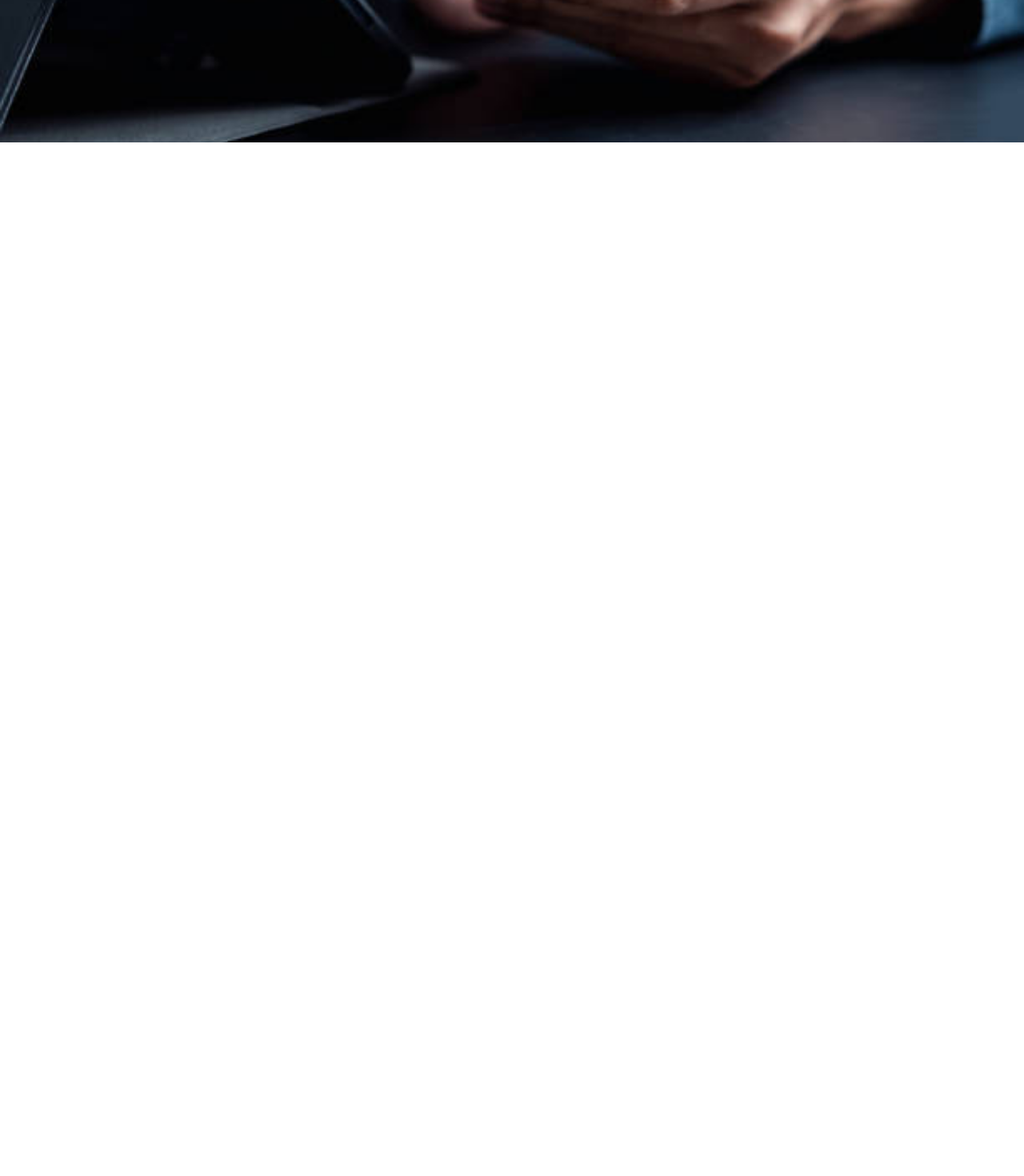
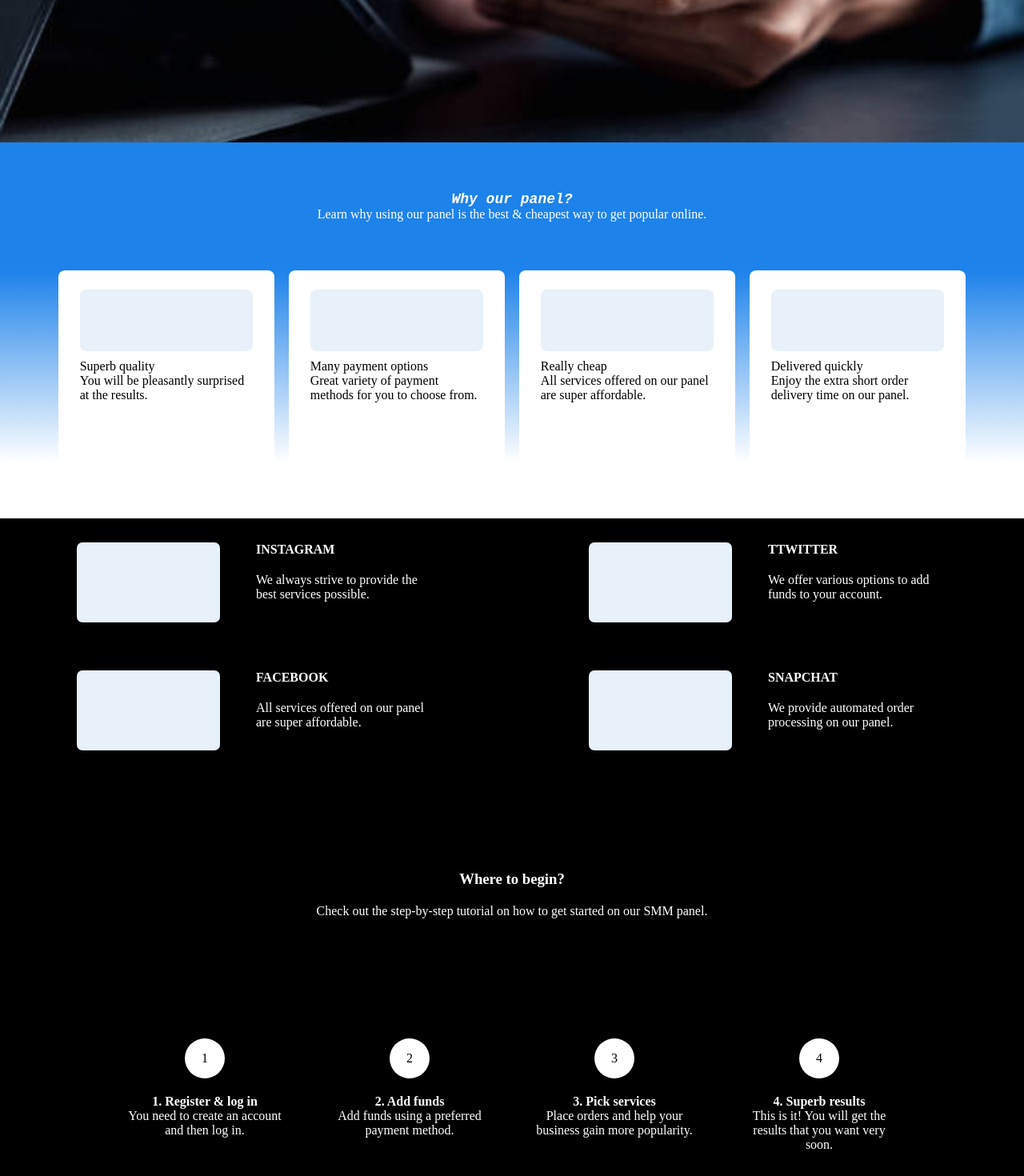
Before and after one commit to KingsleyEffiong/investing-platform, a React (Create React App) app: page / in a window 1280 px wide. Shown: the part 678-2148 px from the top of the page at 80% size. Before the commit the page ends 856 px from the top, so only its background shows below. Built offline with nearby package versions, Linux system fonts and the light colour scheme.

Commit message:
added main cards

```diff
--- a/src/Components/Pages/Home.css
+++ b/src/Components/Pages/Home.css
@@ -9,9 +9,8 @@
 }
 
 .form-container{
-    width: 50%;
+    width: 40%;
     height: 70vh;
-    position: fixed;
     justify-content: end;
     display: flex;;
     right: 0;
@@ -70,6 +69,152 @@ button{
     font-family: 'Courier New', Courier, monospace;
     border-radius: 3px;
 }
+.card_text{
+    display: flex;
+    justify-content: center;
+    height: 20vh;
+    width: inherit;
+    align-items: center;
+    background-color: #1d82ea;
+    color: white;
+    text-align: center;
+}
+.card_main_container{
+    height: auto;
+    width: inherit;
+    display: flex;
+    flex-direction: row;
+    justify-content: center;
+    background-image: linear-gradient( #1d82ea , white);
+}
+.flex_card{
+    height: inherit;
+    width: 45%;
+    display: flex;
+    flex-direction: row;
+    justify-content: space-around;
+    align-items: center;
+}
+.card{
+    width: 47%;
+    height: 30vh;
+    display: flex;
+    justify-content: center;
+    align-items: center;
+    background-color: white;
+    border-radius: 8px;
+}
+.card_category{
+    height: 80%;
+    width: 80%;
+    border-radius: 8px;
+}
+.card_icon{
+    background-color: #e8f1f9;
+    height: 40%;
+    width: 100%;
+    border-radius: 8px;
+}
+.card_info{
+    margin-top: 10px;
+}
+.social_container{
+    width: inherit;
+    height: auto;
+    margin-top: 70px;
+    display: flex;
+    flex-direction: row;
+}
+.social_flex_container{
+    height: inherit;
+    width: 50%;
+    display: flex;
+    justify-content: center;
+    flex-direction: column;
+    align-items: center;
+    color: white;
+    background-color: black;
+}
+.social_card{
+    width: 70%;
+    height: 50%;
+    display: flex;
+    flex-direction: row;
+    justify-content: space-between;
+    margin: 30px;
+}
+.social_icon{
+    height: 100px;
+    width: 40%;
+    background-color: #e8f1f9;
+    border-radius: 7px;
+}
+.social_text{
+    width: 50%;
+}
+.social_text p{
+    margin-top: 20px;
+}
+.checkout_text{
+    width: inherit;
+    height: 300px;
+    background-color: black;
+    color: white;
+    display: flex;
+    align-items: center;
+    flex-direction: column;
+    justify-content: center;
+}
+.checkout_text p{
+    margin-top: 20px;
+    left: 50px;
+    right: 100px;
+}
+.begin_container{
+    height: auto;
+    width: inherit;
+    display: flex;
+    flex-direction: row;
+    justify-content: center;
+    background-color: black;
+}
+.begin_flex_container{
+    width: 40%;
+    height: auto;
+    display: flex;
+    flex-direction: row;
+}
+.register_container{
+    width: 50%;
+    height: auto;
+    display: flex;
+    flex-direction: column;
+    text-align: center;
+    margin: 30px;
+}
+.number{
+    width: 100%;
+    height: 50px;
+    display: flex;
+    align-items: center;
+    justify-content: center;
+}
+.number p{
+    width: 50px;
+    height: 50px;
+    background-color: #ffffff;
+    border-radius: 50%;
+    display: flex;
+    align-items: center;
+    justify-content: center;
+}
+.register_text{
+    height: auto;
+    width: 100%;
+    text-align: center;
+    color: white;
+    margin-top: 20px;
+}
 @media screen and (max-width:1000px) {
     span{
         margin: 1rem 0;
@@ -96,6 +241,34 @@ button{
         font-size: 20px;
         font-family: 'Courier New', Courier, monospace;
     }
+    .flex_card{
+        height: inherit;
+        width: 100%;
+        display: flex;
+        flex-direction: column;
+        justify-content: space-around;
+        align-items: center;
+    }
+    .card{
+        width: 80%;
+        height: 30vh;
+        display: flex;
+        justify-content: center;
+        align-items: center;
+        background-color: white;
+        margin-top: 20px;
+    }
+    .begin_flex_container{
+        width: 100%;
+        height: auto;
+        display: flex;
+        flex-direction: column;
+        justify-content: center;
+        align-items: center;
+    }
+
+
+
 }
 @media screen and (max-width:600px) {
     span{
@@ -103,6 +276,13 @@ button{
         display: flex;
         flex-direction: column;
         width: 100%;
+    }
+    .form-container{
+        width: auto;
+        height: 70vh;
+        justify-content: end;
+        display: flex;;
+        right: 0;
     }
     label{
         font-size: 18px;
@@ -123,4 +303,49 @@ button{
         font-size: 20px;
         font-family: 'Courier New', Courier, monospace;
     }
+    .card_main_container{
+        height: auto;
+        width: inherit;
+        display: flex;
+        flex-direction: column;
+        justify-content: center;
+        background-image: linear-gradient( #1d82ea , white);
+    }
+    .social_container{
+        width: inherit;
+        height: 100vh;
+        margin-top: 30px;
+        display: flex;
+        flex-direction: column;
+    }
+    .social_flex_container{
+        height: inherit;
+        width: inherit;
+        display: flex;
+        justify-content: center;
+        flex-direction: column;
+        align-items: center;
+    }
+    .begin_flex_container{
+        width: inherit;
+        height: auto;
+        display: flex;
+        flex-direction: column;
+    }
+    .begin_container{
+        height: auto;
+        width: inherit;
+        display: flex;
+        flex-direction: column;
+        justify-content: center;
+        background-color: black;
+    }
+    .register_container{
+        width: inherit;
+        height: auto;
+        display: flex;
+        flex-direction: column;
+        text-align: center;
+        margin: 30px;
+    }
 }
--- a/src/Components/Pages/Home.js
+++ b/src/Components/Pages/Home.js
@@ -37,7 +37,179 @@ function Home() {
       <button type="submit" value="Send" >Submit</button>
     </form>
     </div>
+
   </main>
+  <div className='card_text'>
+    <div>
+      <h2>Why our panel?</h2>
+      <p>Learn why using our panel is the best & cheapest way to get popular online.</p>
+    </div>
+  </div>
+  <div className='card_main_container'>
+    <div className='flex_card'>
+      <div className='card'>
+        <div className='card_category'>
+          <div className='card_icon'>
+
+          </div>
+          <div className='card_info'>
+          <p>Superb quality</p>
+            <p>You will be pleasantly surprised at the results.</p>
+          </div>
+
+        </div>
+
+      </div>
+      <div className='card'>
+      <div className='card_category'>
+          <div className='card_icon'>
+
+          </div>
+          <div className='card_info'>
+          <p>Many payment options</p>
+            <p>Great variety of payment methods for you to choose from.</p>
+          </div>
+
+        </div>
+
+      </div>
+
+    </div>
+    <div className='flex_card'>
+      <div className='card'>
+      <div className='card_category'>
+          <div className='card_icon'>
+
+          </div>
+          <div className='card_info'>
+          <p>Really cheap</p>
+            <p>All services offered on our panel are super affordable.</p>
+          </div>
+
+        </div>
+
+      </div>
+      <div className='card'>
+      <div className='card_category'>
+          <div className='card_icon'>
+
+          </div>
+          <div className='card_info'>
+          <p>Delivered quickly</p>
+            <p>Enjoy the extra short order delivery time on our panel.</p>
+          </div>
+
+        </div>
+
+      </div>
+
+    </div>
+
+    </div>
+    <div className='social_container'>
+      <div className='social_flex_container'>
+        <div className='social_card'>
+          <div className='social_icon'>
+
+          </div>
+          <div className='social_text'>
+            <h4>INSTAGRAM</h4>
+            <p>We always strive to provide the best services possible.</p>
+          </div>
+
+        </div>
+        <div className='social_card'>
+          <div className='social_icon'>
+
+          </div>
+          <div className='social_text'>
+            <h4>FACEBOOK</h4>
+            <p>All services offered on our panel are super affordable.</p>
+          </div>
+
+        </div>
+
+
+      </div>
+      <div className='social_flex_container'>
+      <div className='social_card'>
+          <div className='social_icon'>
+
+          </div>
+          <div className='social_text'>
+            <h4>TTWITTER</h4>
+            <p>We offer various options to add funds to your account.</p>
+          </div>
+
+        </div>
+        <div className='social_card'>
+          <div className='social_icon'>
+
+          </div>
+          <div className='social_text'>
+            <h4>SNAPCHAT</h4>
+            <p>We provide automated order processing on our panel.</p>
+          </div>
+
+        </div>
+
+      </div>
+
+    </div>
+    <div className='checkout_text'>
+      <h3>Where to begin?</h3>
+      <p>Check out the step-by-step tutorial on how to get started on our SMM panel.</p>
+    </div>
+    <div className='begin_container'>
+      <div className='begin_flex_container'>
+        <div className='register_container'>
+          <div className='number'>
+            <p>1</p>
+          </div>
+          <div className='register_text'>
+            <h4>1. Register & log in</h4>
+            <p>You need to create an account and then log in.</p>
+          </div>
+
+        </div>
+        <div className='register_container'>
+          <div className='number'>
+            <p>2</p>
+          </div>
+          <div className='register_text'>
+            <h4>2. Add funds</h4>
+            <p>Add funds using a preferred payment method.</p>
+          </div>
+
+        </div>
+
+      </div>
+      <div className='begin_flex_container'>
+      <div className='register_container'>
+          <div className='number'>
+            <p>3</p>
+          </div>
+          <div className='register_text'>
+            <h4>3. Pick services</h4>
+            <p>Place orders and help your business gain more popularity.</p>
+          </div>
+
+        </div>
+        <div className='register_container'>
+          <div className='number'>
+            <p>4</p>
+          </div>
+          <div className='register_text'>
+            <h4>4. Superb results</h4>
+            <p>This is it! You will get the results that you want very soon.</p>
+          </div>
+
+        </div>
+
+
+      </div>
+
+    </div>
     </>
   )
 }
```
Also changed, not shown: package.json (+6 -1 lines), 1 other file (tests, documents, lock files or other folders).
